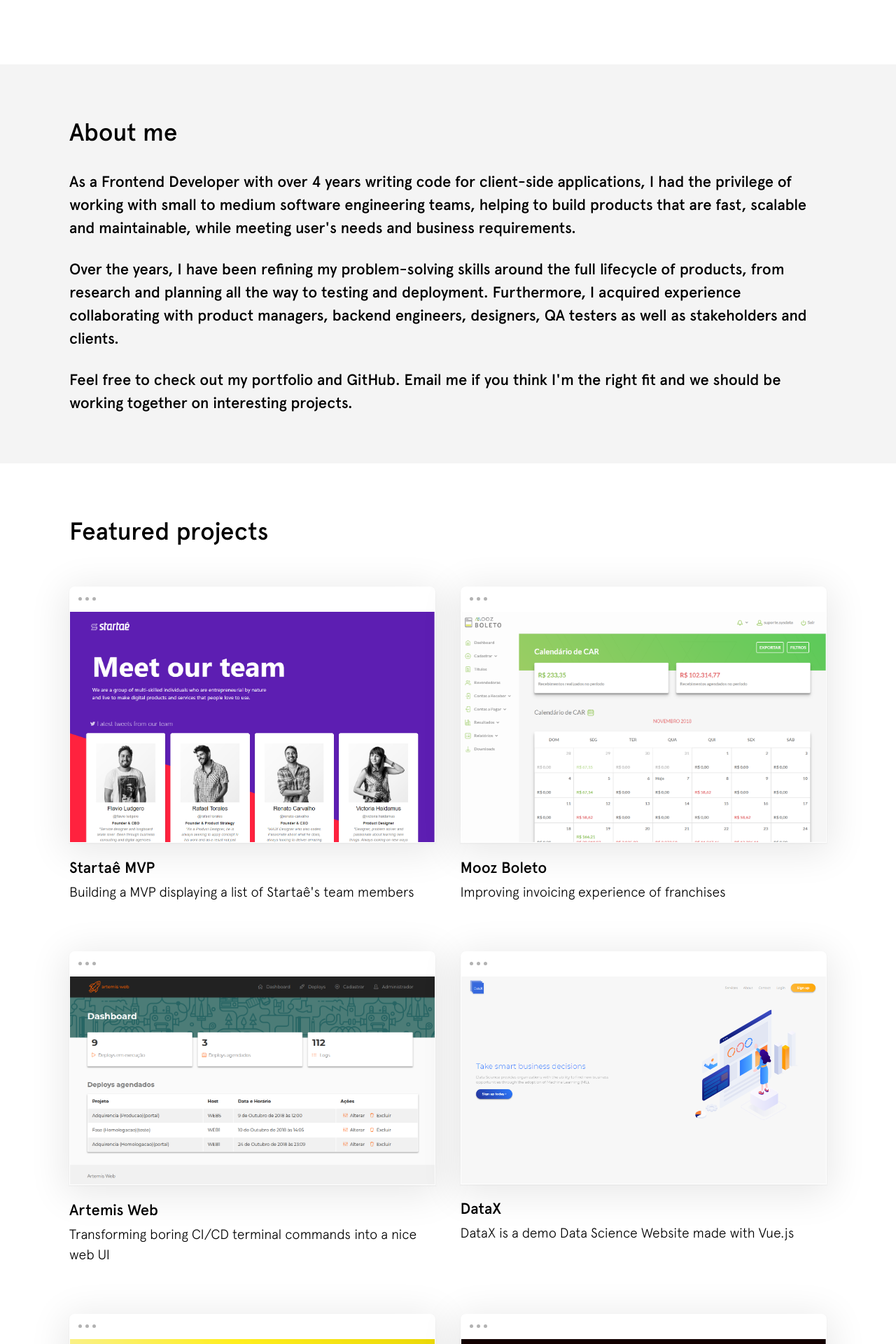
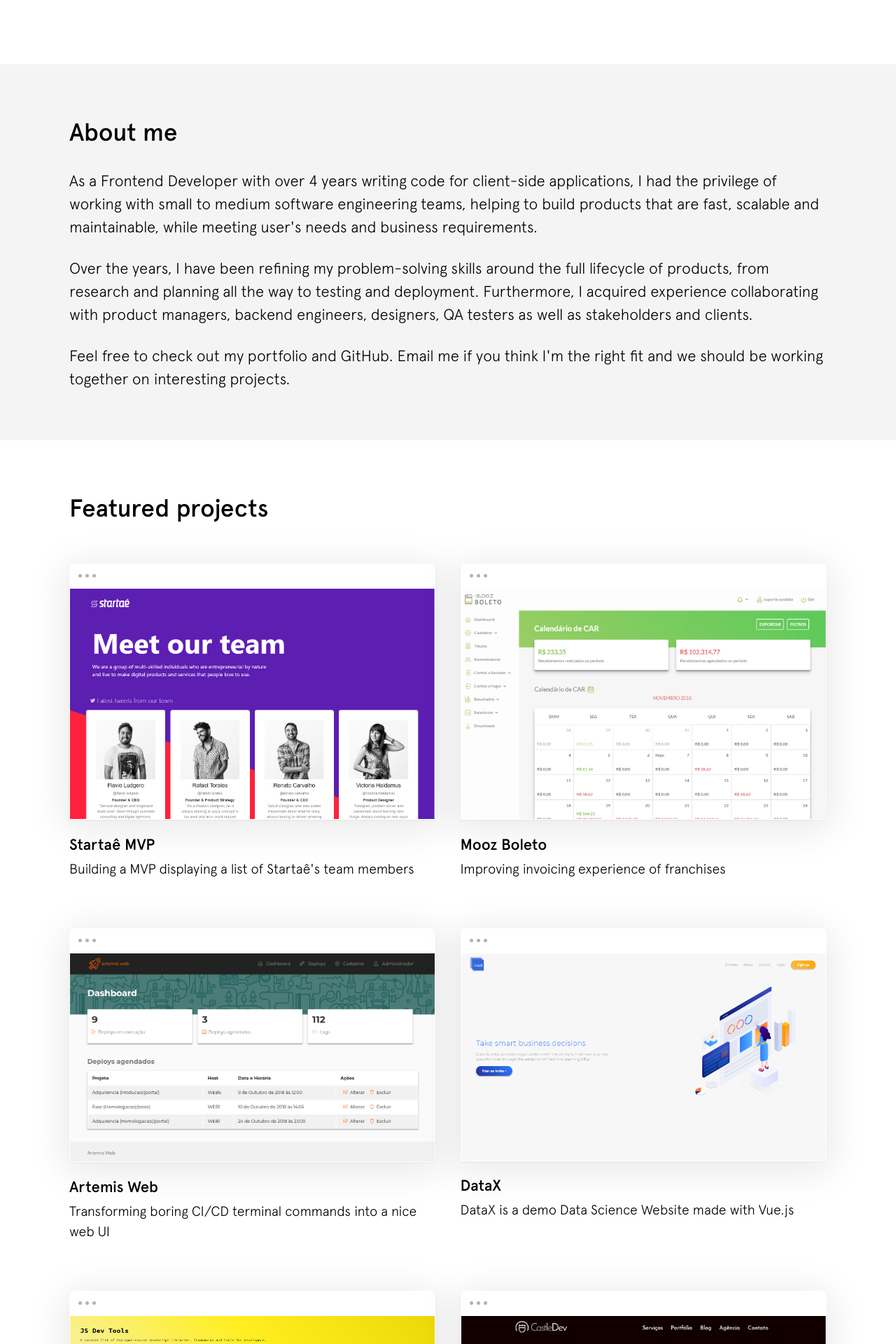
Before and after one commit to matheuseabra/matheuseabra.github.io, a Jekyll site: the page built from index.html, in a window 1280 px wide. Shown: the part 808-2728 px from the top of the page at 70% size. Built offline with Jekyll 4.4.1, drawn with Linux system fonts in a browser that asks for light colours; the list of posts is cut into pages by our own code; some of the changed text lies outside the part shown.

Commit message:
fixed about layout issue, updated skills section

```diff
--- a/_assets/scss/base/_typography.scss
+++ b/_assets/scss/base/_typography.scss
@@ -6,7 +6,7 @@
   font-weight: 400;
   -webkit-font-smoothing: antialiased;
   line-height: $base-lineheight;
-  color: $color-port-gore;
+  color: $color-black;
   background-color: $color-white;
 }
 
@@ -65,7 +65,8 @@
 //----------------------------------------------
 // H1 Theme
 //----------------------------------------------
-h1, %font-h1 {
+h1,
+%font-h1 {
   $font-size: 4.5em;
 
   font-family: $font-mono;
--- a/_assets/scss/components/_work.scss
+++ b/_assets/scss/components/_work.scss
@@ -2,7 +2,6 @@
 // Work
 //----------------------------------------------
 .work {
-
   &__container {
     display: flex;
     flex-flow: wrap;
@@ -48,21 +47,18 @@
       }
 
       .work__cryptologg {
-
         div {
           transform: scale(1.1);
         }
       }
 
       .work__vid {
-
         video {
           transform: scale(1.1);
         }
       }
 
       .work__img {
-
         img {
           transform: scale(1.1);
         }
@@ -71,7 +67,6 @@
   }
 
   &__scale {
-
     .work__vid & {
       position: absolute;
       top: 0;
@@ -145,7 +140,7 @@
 
   &__title {
     background: #111;
-    color: #FFF;
+    color: #fff;
     width: fit-content;
     margin: 15px 0;
     transform: skew(-10deg);
@@ -158,6 +153,10 @@
     }
   }
 
+  &__subtitle {
+    font-weight: 400;
+  }
+
   &__text {
     @extend .posts__text;
 
@@ -166,6 +165,6 @@
 
   &card {
     padding: 1.5em;
-    box-shadow: 0 1px 3px rgba(0,0,0,0.12), 0 1px 2px rgba(0,0,0,0.24);
+    box-shadow: 0 1px 3px rgba(0, 0, 0, 0.12), 0 1px 2px rgba(0, 0, 0, 0.24);
   }
 }
--- a/_config.yml
+++ b/_config.yml
@@ -5,7 +5,7 @@
 
 name: Matheus Seabra
 title: Matheus Seabra
-description: Matheus Seabra is a Fullstack Developer @ Vibe Desenvolvimento based in Belém, Brasil.
+description: Matheus Seabra is a Frontend Developer based in Belém, Brazil.
 url: http://matheuseabra.me
 twitter_username: matseabra
 default_img: http://http://matheuseabra.me/assets/images/me.jpg
@@ -31,7 +31,7 @@
 
 # Pagination
 paginate: 3
-paginate_path: '/page/:num/'
+paginate_path: "/page/:num/"
 
 # Collections
 collections:
--- a/_includes/head.html
+++ b/_includes/head.html
@@ -95,6 +95,12 @@
   href="{{ page.url | replace: 'index.html', '' | prepend: site.baseurl }}"
 />
 
+<style>
+  .work__subtitle {
+    font-weight: 400 !important;
+  }
+</style>
+
 {% if site.google_analytics %}
 <script>
   (function(i, s, o, g, r, a, m) {
--- a/index.html
+++ b/index.html
@@ -26,7 +26,7 @@
       >
     </h2>
     <br />
-    <h3>
+    <h3 class="work__subtitle">
       <span data-aos="slice-up" data-aos-duration="400" data-aos-delay="100">
         As a Frontend Developer with over 4 years writing code for client-side
         applications, I had the privilege of working with small to medium
@@ -36,7 +36,7 @@
       </span>
     </h3>
     <br />
-    <h3>
+    <h3 class="work__subtitle">
       <span data-aos="slice-up" data-aos-duration="400" data-aos-delay="100">
         Over the years, I have been refining my problem-solving skills around
         the full lifecycle of products, from research and planning all the way
@@ -46,7 +46,7 @@
       </span>
     </h3>
     <br />
-    <h3>
+    <h3 class="work__subtitle">
       <span data-aos="slice-up" data-aos-duration="400" data-aos-delay="100">
         Feel free to check out my portfolio and GitHub. Email me if you think
         I'm the right fit and we should be working together on interesting
```
Also changed, not shown: _skills/server-side.yml (+8 -7 lines), _skills/testing-deployment.yml (+8 -7 lines), 1 other file.
